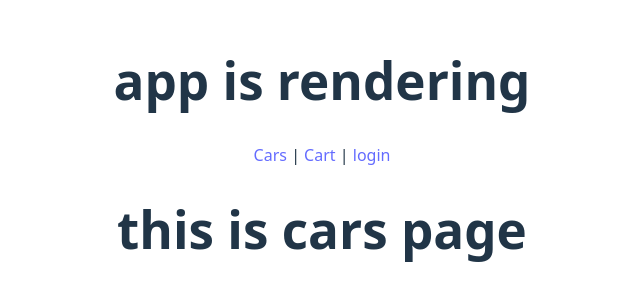
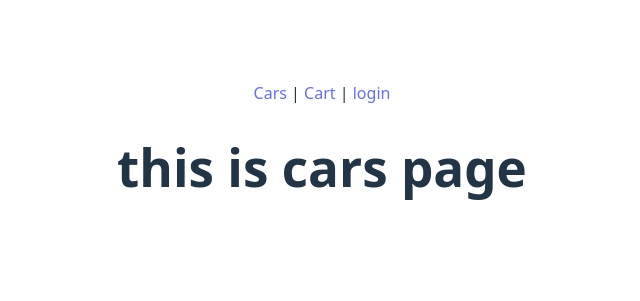
Before and after one commit to AmalHisham/car-rental-app, a React (Vite) app: page / in a window 1280 px wide. Shown: the part 245-546 px from the top of the page, without its empty margins (318-958 px from the left). Built offline with nearby package versions, Linux system fonts and the light colour scheme.

Commit message:
Update App.jsx

```diff
--- a/src/App.jsx
+++ b/src/App.jsx
@@ -14,12 +14,12 @@ import Success from './pages/Success'
 export default function App() {
   return (
     <>
-      <h1>app is rendering</h1>
+
       <NavBar />
 
       <Routes>
-        <Route path='/' element={<Cars />} />
-        <Route path='/cart' element={<Cart />} />
+        <Route path='/' element={<Cars/>} />
+        <Route path='/cart' element={<Cart/>} />
         <Route path='/checkout' element= {<Checkout/>}/>
         <Route path='/login' element= {<Login/>}/>
         <Route path='/payment' element= {<Payment/>}/>
```
